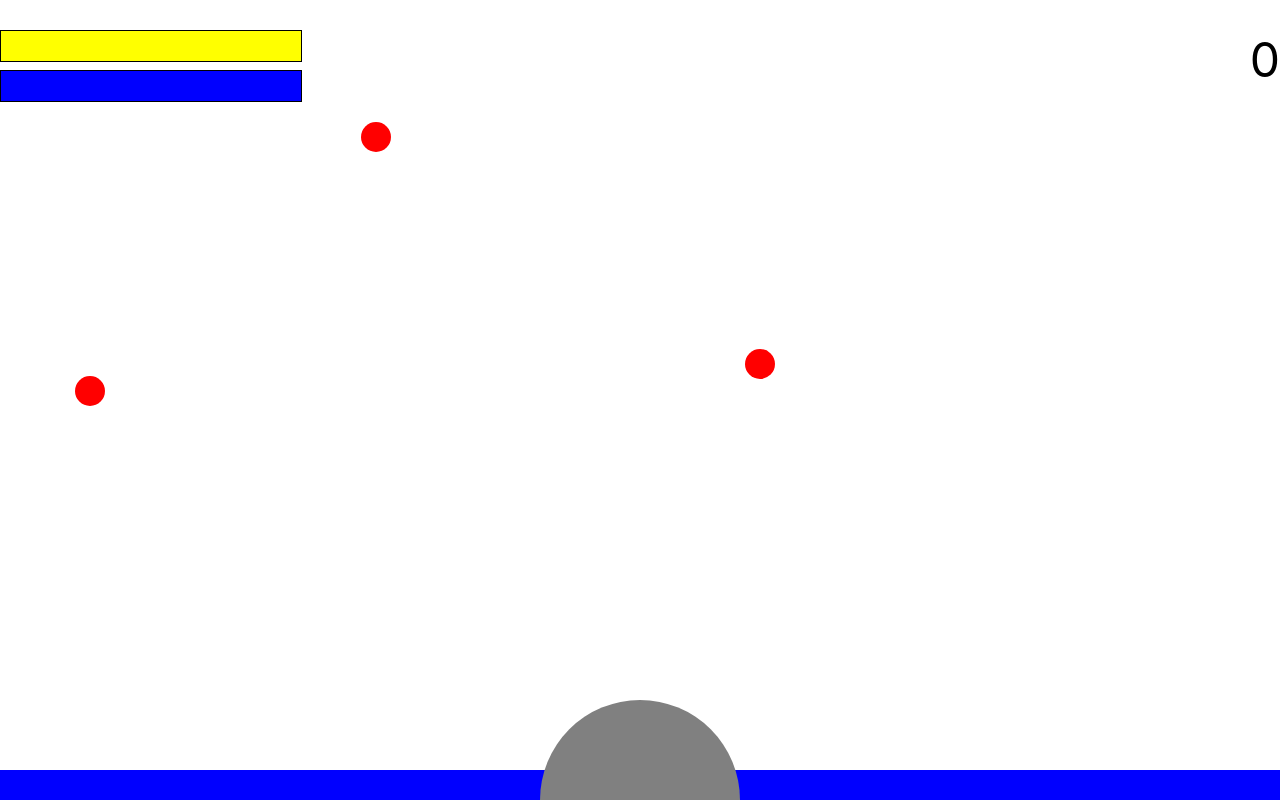
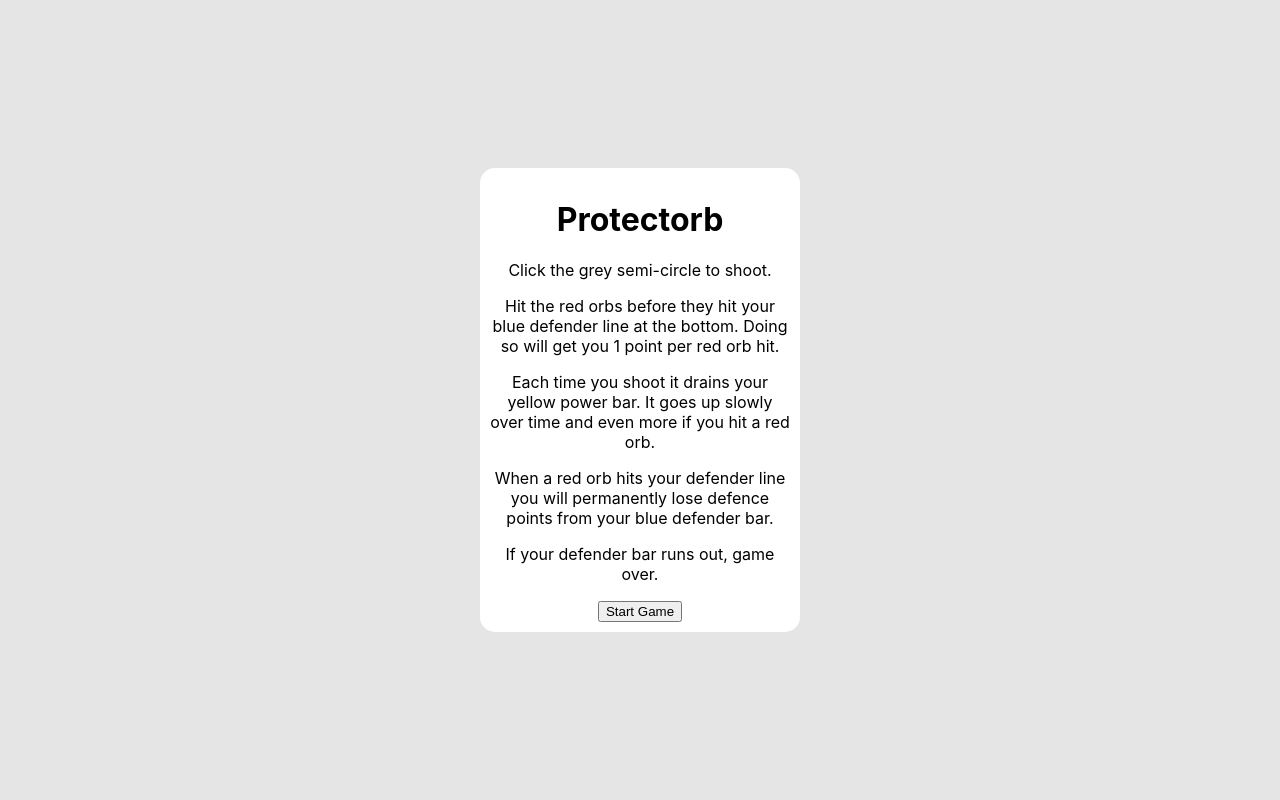
Before and after one commit to anthonyDrury/recoil-command, a React (Create React App) app: page / in a window 1280 px wide. Built offline with nearby package versions, Linux system fonts and the light colour scheme.

Commit message:
feat: add pre game hint/tutorial

```diff
--- a/src/App.tsx
+++ b/src/App.tsx
@@ -1,12 +1,15 @@
-import React from "react";
+import React, { useState } from "react";
 import "./App.css";
 import { RecoilRoot } from "recoil";
 import GameBoard from "./components/GameBoard";
+import PreGame from "./components/PreGame";
 
 function App() {
+  const [preGame, setPreGame] = useState(true);
+
   return (
     <RecoilRoot>
-      <GameBoard />
+      {preGame ? <PreGame onStart={() => setPreGame(false)} /> : <GameBoard />}
     </RecoilRoot>
   );
 }
--- /dev/null
+++ b/src/components/PreGame.tsx
@@ -0,0 +1,49 @@
+import React from "react";
+
+type PreGameProps = {
+  onStart: () => void;
+};
+function PreGame(props: PreGameProps) {
+  return (
+    <div
+      style={{
+        height: "100vh",
+        backgroundColor: "rgba(0,0,0,0.1)",
+        width: "100%",
+        display: "flex",
+        alignItems: "center",
+      }}
+    >
+      <div
+        style={{
+          width: 300,
+          padding: "10px",
+          textAlign: "center",
+          backgroundColor: "white",
+          margin: "0 auto",
+          borderRadius: 15,
+          zIndex: 15,
+        }}
+      >
+        <h1>Protectorb</h1>
+        <p>Click the grey semi-circle to shoot.</p>
+        <p>
+          Hit the red orbs before they hit your blue defender line at the
+          bottom. Doing so will get you 1 point per red orb hit.
+        </p>
+        <p>
+          Each time you shoot it drains your yellow power bar. It goes up slowly
+          over time and even more if you hit a red orb.
+        </p>
+        <p>
+          When a red orb hits your defender line you will permanently lose
+          defence points from your blue defender bar.
+        </p>
+        <p>If your defender bar runs out, game over.</p>
+        <button onClick={props.onStart}>Start Game</button>
+      </div>
+    </div>
+  );
+}
+
+export default PreGame;
```
